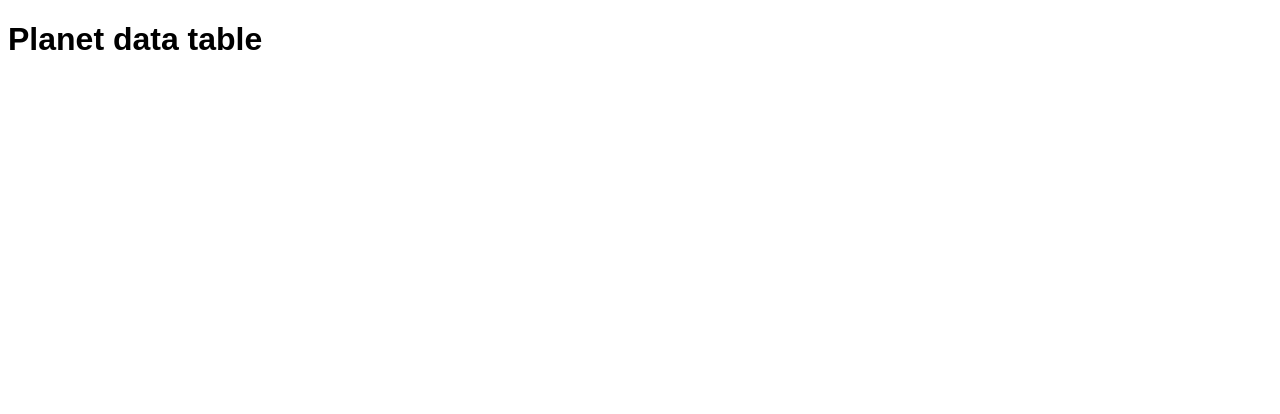
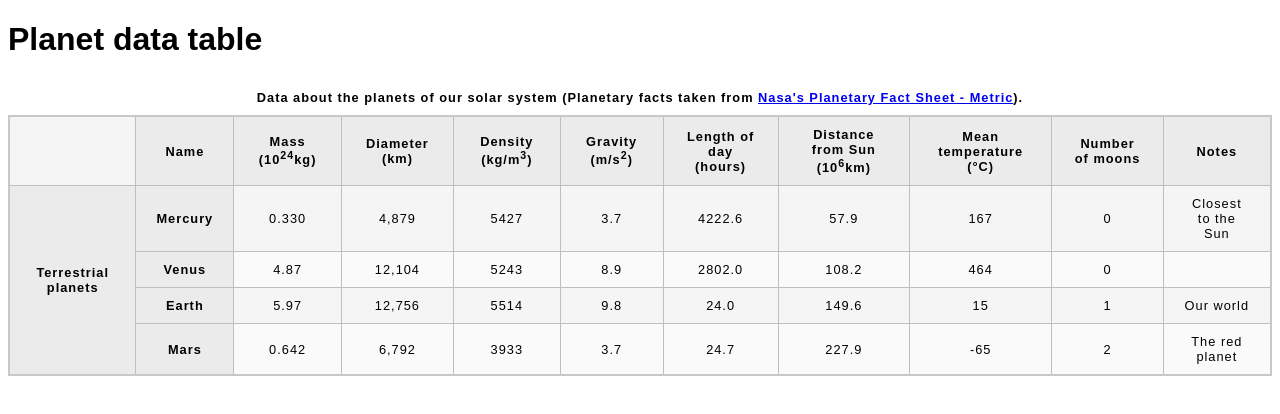
Before and after one commit to Cresterfar/INFT1206-Assignment2, a plain HTML site: page planet-data-table/index.html in a window 1280 px wide. Drawn offline with Linux system fonts and the light colour scheme.

Commit message:
Fix HTML5 top lines, add header video and start planet table
Splash page: changed the first four lines to the required HTML5 format, removed self-closing slashes, and added a video element with a source element (type video/mp4) that autoplays, is muted, loops, preloads and shows no controls. Planet table: fixed the first four lines (lang="en"), removed the unneeded type attribute, added the table with a caption, a thead header row of th scope="col" cells, and a tbody with the four terrestrial planet rows using a rowgroup heading. CSS: documented the video grid area and made the caption bold.

```diff
--- a/planet-data-table/index.html
+++ b/planet-data-table/index.html
@@ -1,7 +1,7 @@
-<!doctype html>
-<html lang="en-US">
-  <head>
-    <meta charset="utf-8" />
+<!DOCTYPE html>
+<html lang="en">
+<head>
+    <meta charset="utf-8">
     <!--
 
          Name: Obinna Iweanoge
@@ -13,11 +13,84 @@
          Planet data table: raw planet data structured into an accessible HTML data table.
 
     -->
-    <meta name="viewport" content="width=device-width" />
+    <meta name="viewport" content="width=device-width">
     <title>Planet data table</title>
-    <link href="style.css" rel="stylesheet" type="text/css" />
+    <link href="style.css" rel="stylesheet">
   </head>
   <body>
     <h1>Planet data table</h1>
+
+    <table>
+    <caption>
+      Data about the planets of our solar system (Planetary facts taken from
+      <a href="https://nssdc.gsfc.nasa.gov/planetary/factsheet/">Nasa's Planetary Fact Sheet - Metric</a>).
+    </caption>
+    <thead>
+      <tr>
+        <td colspan="2"></td>
+        <th scope="col">Name</th>
+        <th scope="col">Mass (10<sup>24</sup>kg)</th>
+        <th scope="col">Diameter (km)</th>
+        <th scope="col">Density (kg/m<sup>3</sup>)</th>
+        <th scope="col">Gravity (m/s<sup>2</sup>)</th>
+        <th scope="col">Length of day (hours)</th>
+        <th scope="col">Distance from Sun (10<sup>6</sup>km)</th>
+        <th scope="col">Mean temperature (°C)</th>
+        <th scope="col">Number of moons</th>
+        <th scope="col">Notes</th>
+      </tr>
+    </thead>
+    <tbody>
+      <tr>
+        <th rowspan="4" colspan="2" scope="rowgroup">Terrestrial planets</th>
+        <th scope="row">Mercury</th>
+        <td>0.330</td>
+        <td>4,879</td>
+        <td>5427</td>
+        <td>3.7</td>
+        <td>4222.6</td>
+        <td>57.9</td>
+        <td>167</td>
+        <td>0</td>
+        <td>Closest to the Sun</td>
+      </tr>
+      <tr>
+        <th scope="row">Venus</th>
+        <td>4.87</td>
+        <td>12,104</td>
+        <td>5243</td>
+        <td>8.9</td>
+        <td>2802.0</td>
+        <td>108.2</td>
+        <td>464</td>
+        <td>0</td>
+        <td></td>
+      </tr>
+      <tr>
+        <th scope="row">Earth</th>
+        <td>5.97</td>
+        <td>12,756</td>
+        <td>5514</td>
+        <td>9.8</td>
+        <td>24.0</td>
+        <td>149.6</td>
+        <td>15</td>
+        <td>1</td>
+        <td>Our world</td>
+      </tr>
+      <tr>
+        <th scope="row">Mars</th>
+        <td>0.642</td>
+        <td>6,792</td>
+        <td>3933</td>
+        <td>3.7</td>
+        <td>24.7</td>
+        <td>227.9</td>
+        <td>-65</td>
+        <td>2</td>
+        <td>The red planet</td>
+      </tr>
+    </tbody>
+    </table>
   </body>
 </html>
--- a/planet-data-table/style.css
+++ b/planet-data-table/style.css
@@ -45,6 +45,7 @@ tr:nth-child(odd) td {
 
 caption {
   padding: 10px;
+  font-weight: bold;
 }
 
 .column-border {
--- a/splash-page/style.css
+++ b/splash-page/style.css
@@ -82,6 +82,9 @@ header p {
   margin: 0;
 }
 
+/* the header video sits in the right-hand "video" grid area,
+   next to the intro paragraph */
+
 video {
   grid-area: video;
   width: 100%;
```
Also changed, not shown: splash-page/index.html (+9 -4 lines).
